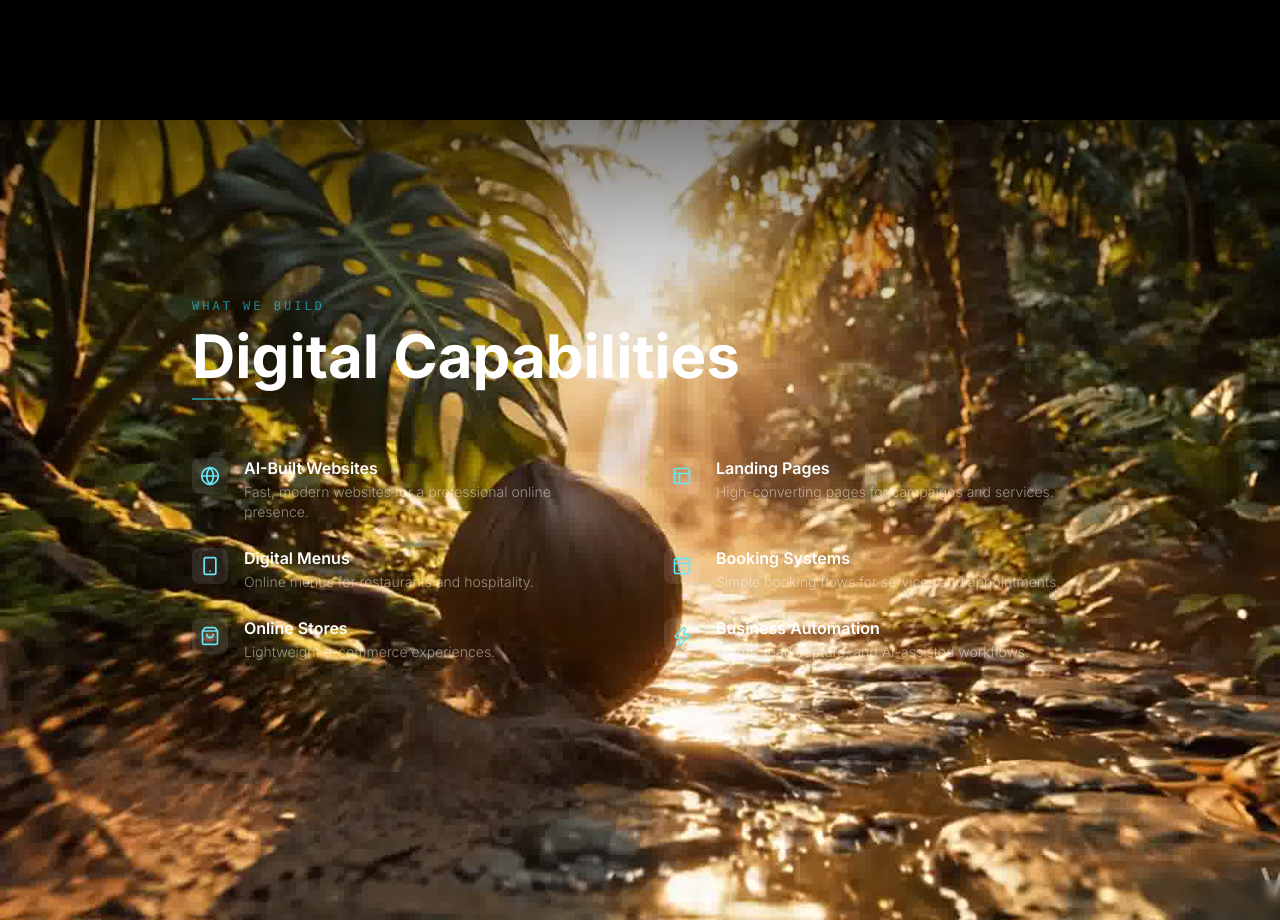
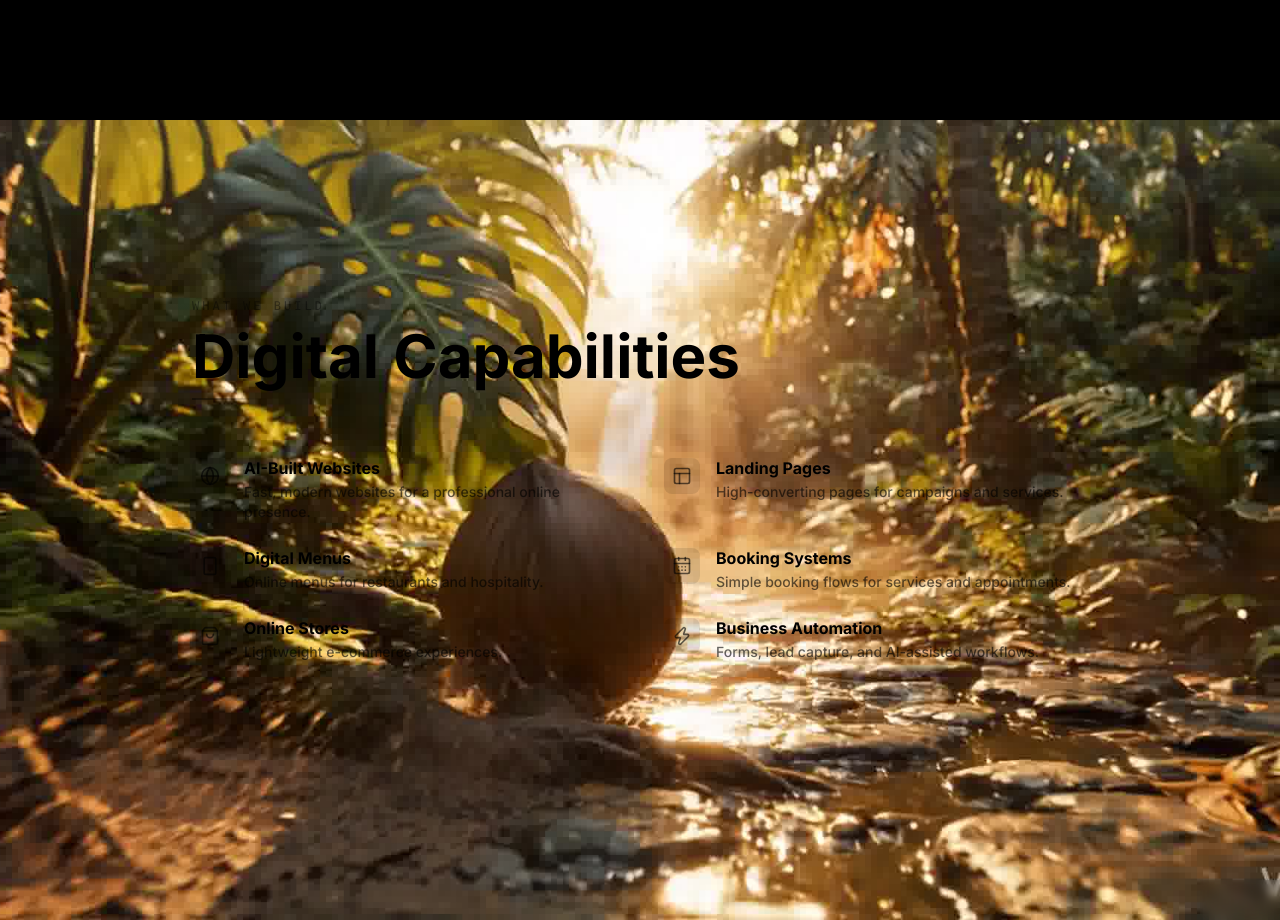
Before and after one commit to CFwebs223/MCFwbes, a Next.js app: page / in a window 1280 px wide. Shown: the part 2680-3600 px from the top of the page. Built offline with nearby package versions, Linux system fonts and the light colour scheme.

Commit message:
fix: black bold text on services section

```diff
--- a/src/components/ServicesSection.tsx
+++ b/src/components/ServicesSection.tsx
@@ -53,8 +53,8 @@ export default function ServicesSection() {
         {/* Blur watermark corner — no black block */}
         <div className="absolute bottom-0 right-0 w-20 h-10 backdrop-blur-[4px] pointer-events-none z-10" />
 
-        {/* Gradient at top for readability */}
-        <div className="absolute top-0 left-0 right-0 h-64 bg-gradient-to-b from-black/50 via-black/20 to-transparent pointer-events-none z-10" />
+        {/* Gradient at top for readability — lighter for black text */}
+        <div className="absolute top-0 left-0 right-0 h-48 bg-gradient-to-b from-white/10 to-transparent pointer-events-none z-10" />
 
         {/* Animated UI — fades and slides up on scroll */}
         <motion.div
@@ -69,9 +69,9 @@ export default function ServicesSection() {
               transition={{ duration: 0.6 }}
               className="mb-10 md:mb-14"
             >
-              <span className="text-cyan-400/60 text-[10px] md:text-xs font-mono tracking-[0.25em] uppercase block mb-2 md:mb-3">What We Build</span>
-              <h2 className="text-3xl md:text-6xl font-bold text-white mb-2 md:mb-3">Digital Capabilities</h2>
-              <div className="w-14 md:w-20 h-0.5 bg-gradient-to-r from-cyan-400/60 to-transparent" />
+              <span className="text-black/40 text-[10px] md:text-xs font-mono tracking-[0.25em] uppercase block mb-2 md:mb-3">What We Build</span>
+              <h2 className="text-3xl md:text-6xl font-bold text-black mb-2 md:mb-3">Digital Capabilities</h2>
+              <div className="w-14 md:w-20 h-0.5 bg-gradient-to-r from-black/40 to-transparent" />
             </motion.div>
 
             <div className="grid grid-cols-1 md:grid-cols-2 gap-x-12 gap-y-4 md:gap-y-6">
@@ -84,12 +84,12 @@ export default function ServicesSection() {
                   transition={{ duration: 0.4, delay: i * 0.06 }}
                   className="flex items-start gap-3 md:gap-4 group"
                 >
-                  <div className="w-8 h-8 md:w-9 md:h-9 rounded-lg bg-white/10 flex items-center justify-center shrink-0 mt-0.5 text-cyan-300 group-hover:bg-white/20 transition-colors duration-300">
+                  <div className="w-8 h-8 md:w-9 md:h-9 rounded-lg bg-black/10 flex items-center justify-center shrink-0 mt-0.5 text-black/60 group-hover:bg-black/15 transition-colors duration-300">
                     {service.icon}
                   </div>
                   <div>
-                    <h3 className="text-white font-semibold text-sm md:text-base mb-0.5">{service.title}</h3>
-                    <p className="text-white/50 text-xs md:text-sm font-light">{service.desc}</p>
+                    <h3 className="text-black font-bold text-sm md:text-base mb-0.5">{service.title}</h3>
+                    <p className="text-black/60 text-xs md:text-sm font-medium">{service.desc}</p>
                   </div>
                 </motion.div>
               ))}
```
